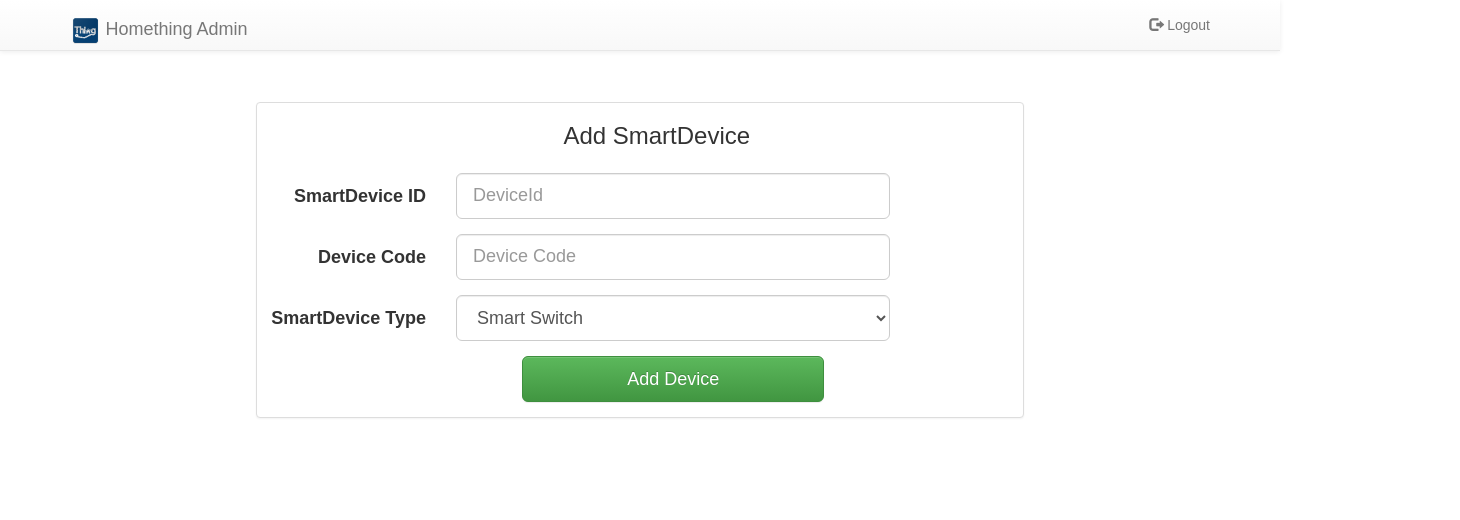
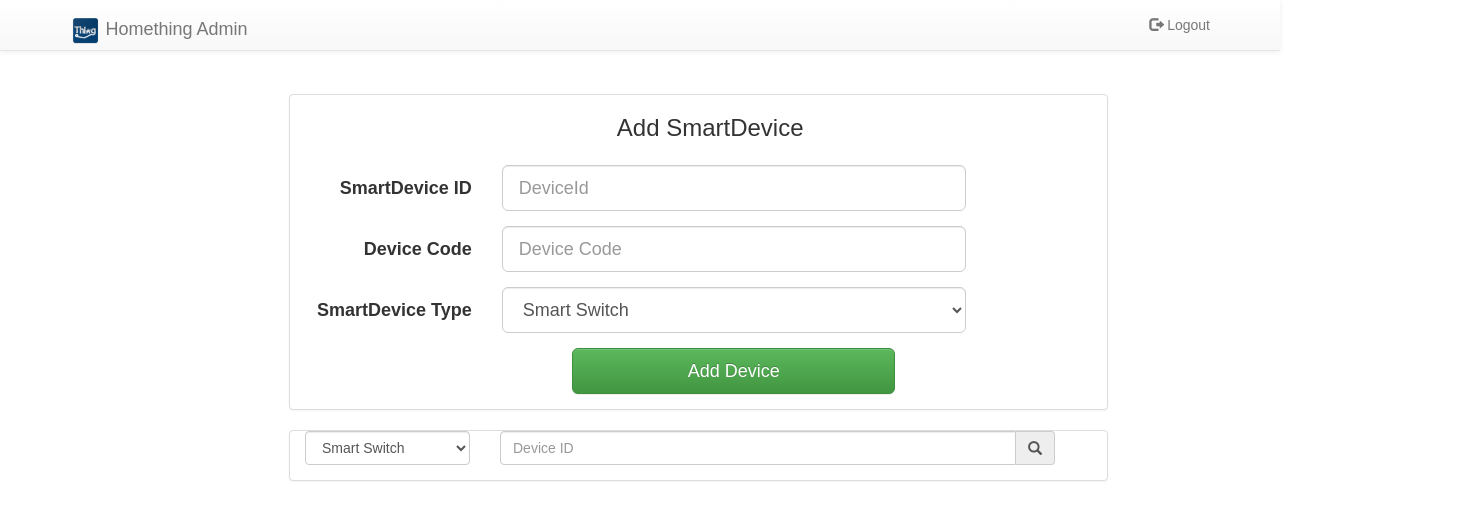
Before and after one commit to xang555/homething-admin, a React (Create React App) app: page / in a window 1280 px wide. Shown: the top 520 px of the page, 1460 px wide, since content can reach past the window. Built offline with nearby package versions, Linux system fonts and the light colour scheme.

Commit message:
add search pannel

```diff
--- a/src/App.js
+++ b/src/App.js
@@ -1,26 +1,29 @@
 import React, { Component } from 'react';
 import './Style/App.css';
-import { Link, BrowserRouter as Router, Route } from 'react-router-dom';
+import { Col,Row, Grid} from 'react-bootstrap';
 import Navbar from './Component/Navbar';
 import DevicePannel from './Component/AddDevicePannel';
-
+import FilterSmartDevice from './Component/FilterSmartDevice';
 
 class App extends Component {
   render() {
     return (
 
-        <Router>
+          <Grid>
 
-        <div>
-         <Navbar/>
-         <DevicePannel/>
+            <Row>
+              <Navbar/>
+            </Row>
 
+            <Row>
+              <DevicePannel/>
+            </Row>
 
-        </div>
+            <Row>
+              <FilterSmartDevice/>
+            </Row>
 
-
-
-        </Router>
+          </Grid>
 
     );
   }
--- /dev/null
+++ b/src/Component/FilterSmartDevice/Option.js
@@ -0,0 +1,34 @@
+import React, { Component } from 'react';
+import { Panel,
+    Form, FormControl,
+    FormGroup, Col,
+    Button,ControlLabel
+} from 'react-bootstrap';
+
+
+class Option extends Component {
+
+constructor(props){
+    super(props);
+}
+
+render(){
+
+return(
+
+<FormGroup >
+<FormControl componentClass="select" placeholder="SmartDevice Type">
+<option value="0">Smart Switch</option>
+<option value="1">humidity and temperature Sensor</option>
+<option value="2">Gass sensor</option>
+<option value="3">Smart alarm</option>
+</FormControl>
+</FormGroup>
+
+);
+
+}
+
+}
+
+export default Option;
--- /dev/null
+++ b/src/Component/FilterSmartDevice/Search.js
@@ -0,0 +1,35 @@
+import React, { Component } from 'react';
+import { Panel,
+    Form, FormControl,
+    FormGroup,
+    InputGroup,
+    DropdownButton,
+    MenuItem,Button,Glyphicon
+} from 'react-bootstrap';
+
+
+class Search extends Component {
+
+constructor(props){
+    super(props);
+}
+
+render(){
+
+return (
+  <FormGroup>
+      <InputGroup>
+        <FormControl type="text" placeholder="Device ID" />
+        <InputGroup.Addon>
+          <Glyphicon glyph="search" />
+        </InputGroup.Addon>
+      </InputGroup>
+    </FormGroup>
+);
+
+}
+
+
+}
+
+export default Search;
--- /dev/null
+++ b/src/Component/FilterSmartDevice/index.js
@@ -0,0 +1,41 @@
+import React, { Component } from 'react';
+import { Panel,Col,Row, Grid} from 'react-bootstrap';
+import '../../Style/filter.css';
+import Search from './Search';
+import Option from './Option';
+
+class FilterSmartDevice extends Component {
+
+constructor(props){
+    super(props);
+}
+
+render(){
+
+return (
+<div className="fillter-pannel">
+
+<Panel header="Search SmartDevice" bsStyle="default">
+
+<Grid>
+    <Row>
+        <Col xs={2} md={2}>
+        <Option/>
+        </Col>
+        <Col xs={5} md={6}>
+        <Search/>
+        </Col>
+    </Row>
+</Grid>
+
+</Panel>
+
+</div>
+);
+
+}
+
+}
+
+
+export default FilterSmartDevice;
--- a/src/Style/AddSmartDevice.css
+++ b/src/Style/AddSmartDevice.css
@@ -1,5 +1,5 @@
 .add-smartdevice-pannel {
-  width: 60%;
+  width: 70%;
   margin-top: 8%;
   margin-left: 20%; }
 
--- a/src/Style/AddSmartDevice.scss
+++ b/src/Style/AddSmartDevice.scss
@@ -1,5 +1,5 @@
 .add-smartdevice-pannel{
-width: 60%;
+width: 70%;
 margin-top: 8%;
 margin-left: 20%;
 }
--- /dev/null
+++ b/src/Style/filter.css
@@ -0,0 +1,3 @@
+.fillter-pannel {
+  width: 70%;
+  margin-left: 20%; }
--- /dev/null
+++ b/src/Style/filter.scss
@@ -0,0 +1,4 @@
+.fillter-pannel{
+width: 70%;
+margin-left: 20%;
+}
--- a/src/index.js
+++ b/src/index.js
@@ -3,8 +3,13 @@ import ReactDOM from 'react-dom';
 import 'bootstrap/dist/css/bootstrap.css';
 import 'bootstrap/dist/css/bootstrap-theme.css';
 import './index.css';
+import { Link, BrowserRouter as Router, Route } from 'react-router-dom';
 import App from './App';
 import registerServiceWorker from './registerServiceWorker';
 
-ReactDOM.render(<App />, document.getElementById('root'));
+ReactDOM.render(
+    <Router>
+        <App />
+    </Router>
+    , document.getElementById('root'));
 registerServiceWorker();
```
Also changed, not shown: src/Component/SmartDeviceLists/index.js (added, +22 -0 lines).
